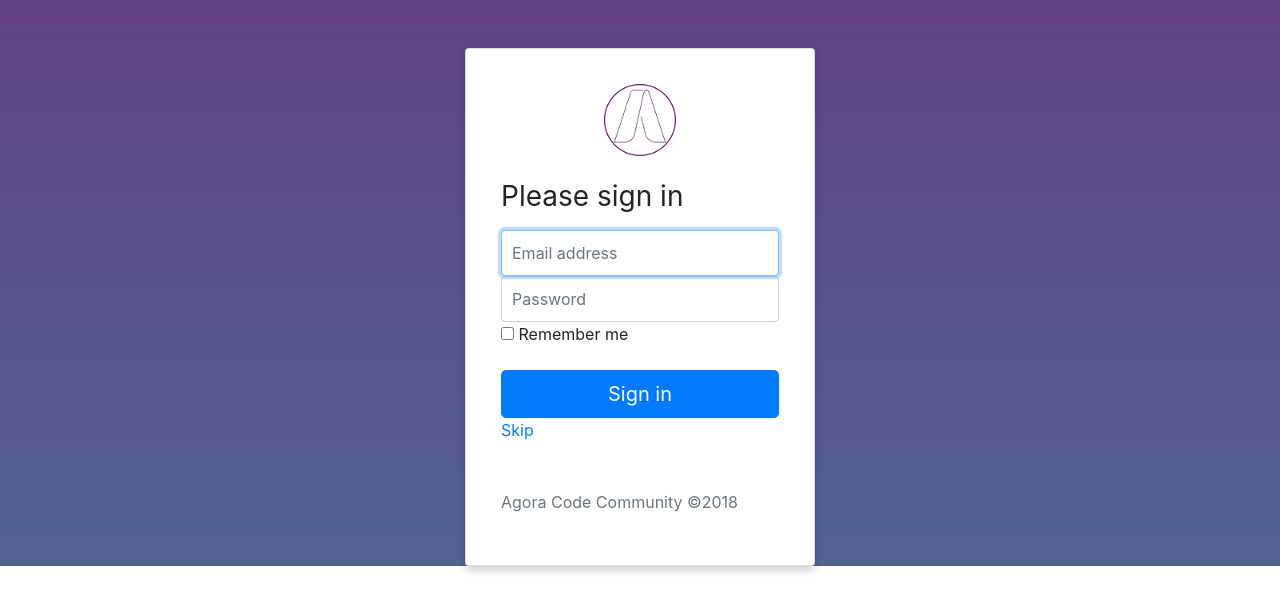
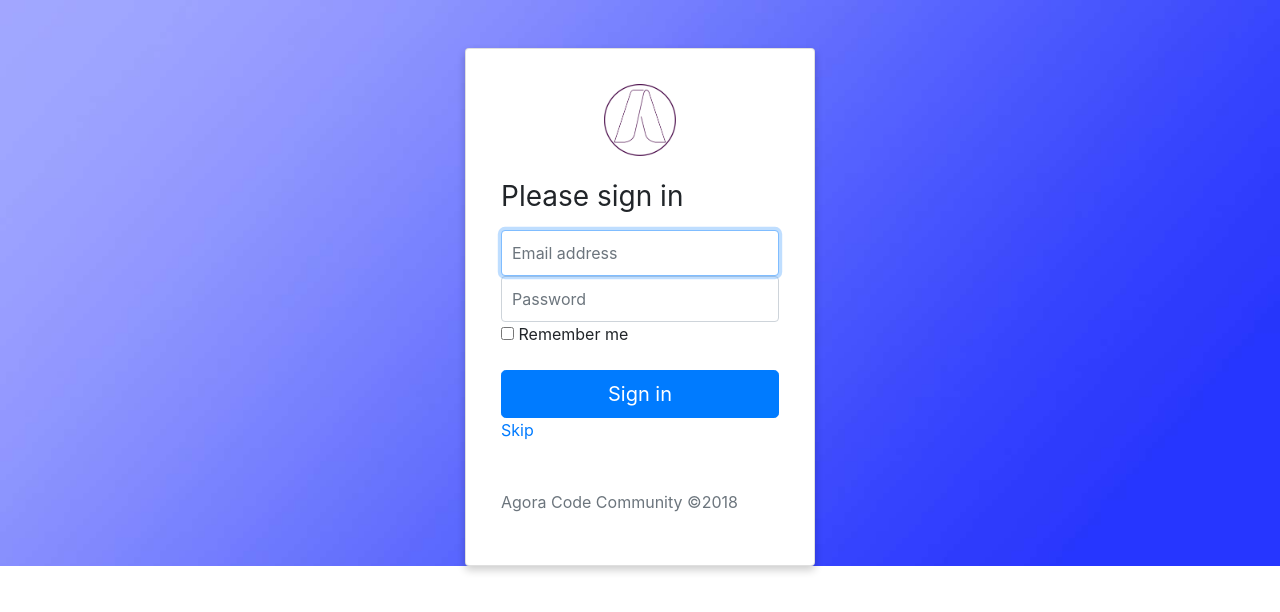
Before and after one commit to agora-code-community/GPZ-Booking-System, an Angular app in the folder client/: page / in a window 1280 px wide. Shown: the top 612 px of the page. Built offline with nearby package versions, Linux system fonts and the light colour scheme.

Commit message:
added login background image

```diff
--- a/client/src/app/_layout/login-layout/login-layout.component.css
+++ b/client/src/app/_layout/login-layout/login-layout.component.css
@@ -1,4 +1,4 @@
-
 .bg {
-    background: linear-gradient(#614385, #516395);
+    background: url("/assets/blue-gradient.jpg") no-repeat;
+    background-size: cover;
 }
```
Also changed, not shown: client/src/assets/blue-gradient.jpg (added).
